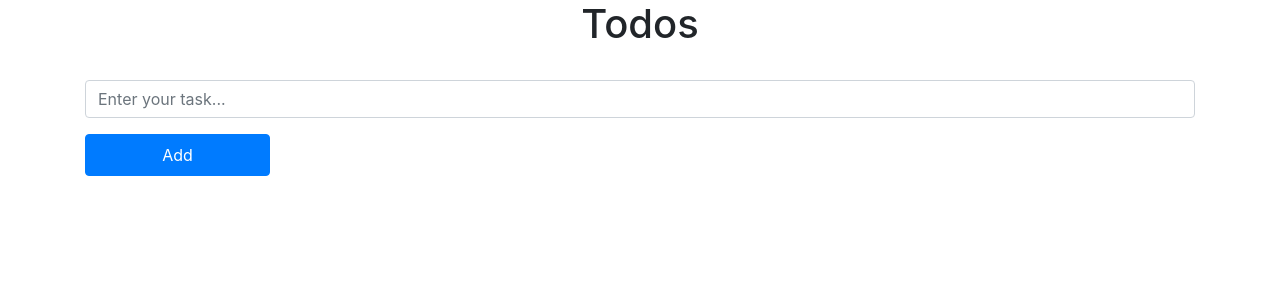
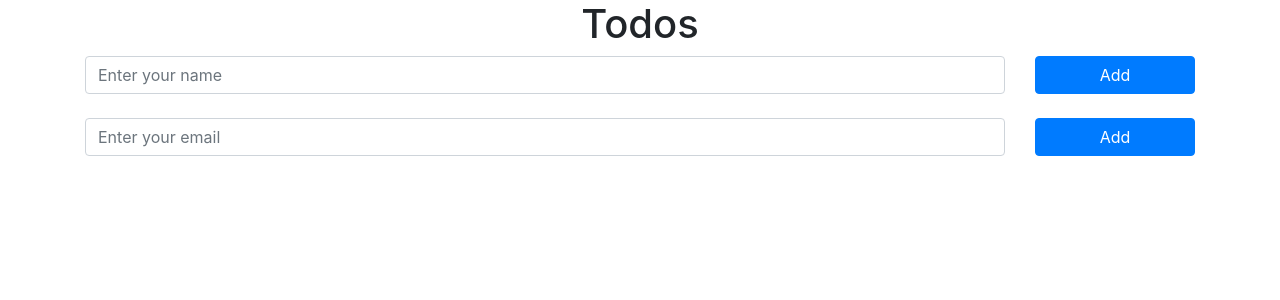
Before and after one commit to nikita-parkhomenko/Todo_Redux-Saga, a React (Create React App) app: page /todos in a window 1280 px wide. Shown: the top 300 px of the page. Built offline with nearby package versions, Linux system fonts and the light colour scheme.

Commit message:
feature/1205-feature add validate forms class

```diff
--- a/src/api/api.js
+++ b/src/api/api.js
@@ -2,3 +2,7 @@ export function getStorage() {
     const todos = localStorage.getItem('state');
     return JSON.parse(todos);
 }
+
+export function setStorage(state) {
+    localStorage.setItem('state', JSON.stringify(state));
+}
--- a/src/components/CustomInput/CustomInput.js
+++ b/src/components/CustomInput/CustomInput.js
@@ -5,8 +5,8 @@ const CustomInput = ({ label, placeholder, input, type, meta: { touched, error }
     const valid = useMemo(() => touched && !error ? !error : null, [error, touched]);
 
     return (
-        <div className="input-row w-100 mb-3">
-            <Label>{label}</Label>
+        <div className="input-row w-100 mb-4">
+            {label && <Label>{label}</Label>}
             <Input valid={valid} type={type} placeholder={placeholder} {...input} />
             {error && touched && <div className="text-danger">{error}</div>}
         </div>
--- a/src/components/TodoAdditionalForm/TodoAdditionalForm.jsx
+++ b/src/components/TodoAdditionalForm/TodoAdditionalForm.jsx
@@ -35,7 +35,7 @@ const FORM_NAME = 'additionalForm';
 
 const TodoAdditionalForm = ({ handleSubmit, pristine, reset, submitting, todo }) => {
     const dispatch = useDispatch();
-    const disabled = useSelector(state => state.todoReducer.disabled);
+    const { disabled } = useSelector(state => state.todoReducer);
 
     const submitForm = useCallback(values => {
         dispatch({ type: TYPE.UPDATE, payload: { values, todo } });
--- a/src/components/TodoItem/TodoItem.jsx
+++ b/src/components/TodoItem/TodoItem.jsx
@@ -1,8 +1,9 @@
 // outsource dependencies
-import React from 'react';
+import React, { useCallback } from 'react';
 import { Button } from 'reactstrap';
 import { Link } from 'react-router-dom';
 import { ListGroupItem } from 'reactstrap';
+import { Container, Row, Col } from 'reactstrap';
 import { useDispatch, useSelector } from 'react-redux';
 
 // local dependencies
@@ -11,27 +12,35 @@ import TYPE from '../../pages/TodoApp/actions';
 
 const TodoItem = ({ title, id, completed }) => {
     const dispatch = useDispatch();
-    const disabled = useSelector(state => state.todosReducer.disabled);
+    const { disabled } = useSelector(state => state.todosReducer);
 
     return (
             <ListGroupItem
                 action
                 className="d-flex justify-content-between align-items-center font-weight-bold"
             >
+                <Container>
+                    <Row className="align-items-center">
+                        <Col xs="9" lg="10">
                             <Link
-                    className={`col-8 ${completed ? 'completed' : ''}`}
+                                className={`${completed ? 'completed' : ''}`}
                                 to={todoDetails.link(id)}
                             >
                                 {title}
                             </Link>
+                        </Col>
+                        <Col xs="3" lg="2" >
                             <Button
                                 color="danger"
-                    className="col-2"
                                 disabled={disabled}
-                    onClick={() => dispatch({ type: TYPE.REMOVE, payload: {id} })}
+                                onClick={useCallback(() => dispatch({ type: TYPE.REMOVE, payload: {id} }), [dispatch, id]) }
                             >
                                 remove
                             </Button>
+                        </Col>
+                    </Row>
+                </Container>
+
             </ListGroupItem>
     )
 }
--- a/src/components/TodoList/TodoList.jsx
+++ b/src/components/TodoList/TodoList.jsx
@@ -10,12 +10,13 @@ import TYPE from '../../pages/TodoApp/actions';
 
 
 const TodoList = () => {
-    const todos = useSelector(state => state.todosReducer.todos);
-    const initialized = useSelector(state => state.todosReducer.initialized);
+    const { todos, initialized } = useSelector(state => state.todosReducer);
     const dispatch = useDispatch();
 
     useEffect(() => {
         dispatch({ type: TYPE.INITIALIZE });
+
+        return () => dispatch({ type: TYPE.CLEAR })
     }, [dispatch]);
 
     if (!initialized) {
--- a/src/pages/TodoApp/TodoApp.jsx
+++ b/src/pages/TodoApp/TodoApp.jsx
@@ -2,22 +2,29 @@
 import { Form } from 'reactstrap';
 import { Alert } from 'reactstrap';
 import { Button } from 'reactstrap';
+import React, { useCallback } from 'react';
 import { Field, reduxForm } from 'redux-form';
-import React, { useEffect, useCallback } from 'react';
+import { Container, Row, Col } from 'reactstrap';
 import { useDispatch, useSelector } from 'react-redux';
-import CustomInput from '../../components/CustomInput/CustomInput';
 
 // local dependencies
 import TYPE from './actions';
+import Validate from '../../services/validateService';
 import TodoList from '../../components/TodoList/TodoList';
+import CustomInput from '../../components/CustomInput/CustomInput';
 
 const validate = values => {
     const error = {};
 
-    if (!values.todo) {
-        error.todo = 'Required!'
-    } else if (values.todo.length < 5) {
-        error.todo = 'Must be 5 characters or more'
+    const validName = Validate.isValidName(values.todo, { minL: 5, maxL: 10, noSpaces: true });
+    if (!validName) {
+        error.todo = 'Must be at least 5 and no more than 10 characters with no whitespaces'
+    }
+
+    const validEmail = Validate.isValidEmail(values.email, {});
+    console.log(validEmail)
+    if (!validEmail) {
+        error.email = 'You have entered an invalid email address!'
     }
 
     return error;
@@ -27,14 +34,9 @@ const FORM_NAME = 'newTodoForm';
 
 const ToDoApp = ({ handleSubmit }) => {
     const dispatch = useDispatch();
-    const disabled = useSelector(state => state.todosReducer.disabled);
-    const errorMessage = useSelector(state => state.todosReducer.errorMessage);
+    const { disabled, errorMessage } = useSelector(state => state.todosReducer);
 
-    useEffect(() => () => dispatch({ type: TYPE.CLEAR }), [dispatch]);
-
-    const submit = useCallback( (values) => {
-        dispatch({ type: TYPE.META, payload: { disabled: true }});
-
+    const submit = useCallback(values => {
         const todo = {
             title: values.todo,
             completed: false,
@@ -54,15 +56,36 @@ const ToDoApp = ({ handleSubmit }) => {
                         onSubmit={handleSubmit(submit)}
                         className="row w-100 d-flex justify-content-between align-items-center mb-2"
                     >
-                        <Field
-                            name="todo"
-                            placeholder="Enter your task..."
-                            component={CustomInput}
-                        />
-
-                        <Button disabled={disabled} type="submit" className="col-2 p-2" color="primary">
-                            Add
-                        </Button>
+                        <Container fluid className="px-0">
+                            <Row >
+                                <Col xs="10">
+                                    <Field
+                                        name="name"
+                                        placeholder="Enter your name"
+                                        component={CustomInput}
+                                    />
+                                </Col>
+                                <Col xs="2">
+                                    <Button className="w-100" disabled={disabled} type="submit" color="primary">
+                                        Add
+                                    </Button>
+                                </Col>
+                            </Row>
+                            <Row >
+                                <Col xs="10">
+                                    <Field
+                                        name="email"
+                                        placeholder="Enter your email"
+                                        component={CustomInput}
+                                    />
+                                </Col>
+                                <Col xs="2">
+                                    <Button className="w-100" disabled={disabled} type="submit" color="primary">
+                                        Add
+                                    </Button>
+                                </Col>
+                            </Row>
+                        </Container>
                     </Form>
                 </header>
 
--- a/src/pages/TodoApp/reducer.js
+++ b/src/pages/TodoApp/reducer.js
@@ -1,3 +1,4 @@
+// local dependencies
 import TYPE from './actions';
 
 export const initial = {
--- a/src/pages/TodoDetail/TodoDetail.jsx
+++ b/src/pages/TodoDetail/TodoDetail.jsx
@@ -5,7 +5,7 @@ import { Button } from 'reactstrap';
 import { Spinner } from 'reactstrap';
 import { Jumbotron } from 'reactstrap';
 import { Link } from 'react-router-dom';
-import React, { useEffect } from 'react';
+import React, { useEffect, useCallback } from 'react';
 import { useDispatch, useSelector } from 'react-redux';
 
 // local dependencies
@@ -15,11 +15,8 @@ import TodoAdditionalForm from '../../components/TodoAdditionalForm/TodoAddition
 
 const TodoDetail = ({ match }) => {
     const {id} = match.params;
-
     const dispatch = useDispatch();
-    const todo = useSelector(state => state.todoReducer.todo);
-    const initialized = useSelector(state => state.todoReducer.initialized);
-    const errorMessage = useSelector(state => state.todoReducer.errorMessage);
+    const { todo, initialized, errorMessage } = useSelector(state => state.todoReducer);
 
     useEffect(() => {
         dispatch({ type: TYPE.INITIALIZE, payload: {id} });
@@ -27,8 +24,9 @@ const TodoDetail = ({ match }) => {
         return () => dispatch({ type: TYPE.CLEAR })
     }, [dispatch, id]);
 
+    const toggleCompleted = useCallback(() => dispatch({ type: TYPE.TOGGLE_COMPLETED, payload: {id} }), [dispatch, id]);
+
     if (!initialized) {
-
         return <Jumbotron>
             <div className="text-center">
                 <Spinner type="grow" color="primary" />
@@ -51,7 +49,7 @@ const TodoDetail = ({ match }) => {
                         </Badge>
                         <h3
                             className={`${todo.completed ? 'completed' : ''} pointer`}
-                            onClick={() => dispatch({ type: TYPE.TOGGLE_COMPLETED, payload: {id} })}
+                            onClick={toggleCompleted}
                         >
                             {todo.title}
                         </h3>
--- /dev/null
+++ b/src/services/validateService.js
@@ -0,0 +1,37 @@
+class Validation {
+    static isValidName(string, options) {
+        if (string === undefined) {
+            return false;
+        }
+        const { minL = 3, maxL = 15, noSpaces = true } = options;
+        if (noSpaces) {
+            const stringNoSpaces = string.trim();
+
+            if (!stringNoSpaces) {
+                return false;
+            }
+
+            return !(stringNoSpaces.length < minL || stringNoSpaces.length > maxL);
+         }
+        return !(string.length < minL || string.length > maxL);
+    }
+
+    static isValidEmail(string, options) {
+        if (string === undefined) {
+            return false;
+        }
+        const { minL = 10, maxL = 25 } = options;
+        const mailFormat = /^[a-zA-Z0-9.!#$%&'*+/=?^_`{|}~-]+@[a-zA-Z0-9-]+(?:\.[a-zA-Z0-9-]+)*$/;
+        const mail = string.trim();
+        if (mail.length < minL || mail.length > maxL) {
+            return false;
+        }
+        if (!string.match(mailFormat)) {
+            return false;
+        }
+
+        return true;
+    }
+}
+
+export default Validation;
```
Also changed, not shown: src/pages/TodoApp/saga.js (+6 -4 lines), src/pages/TodoDetail/saga.js (+9 -9 lines). Lines whose indentation alone changed are shown as unchanged.
